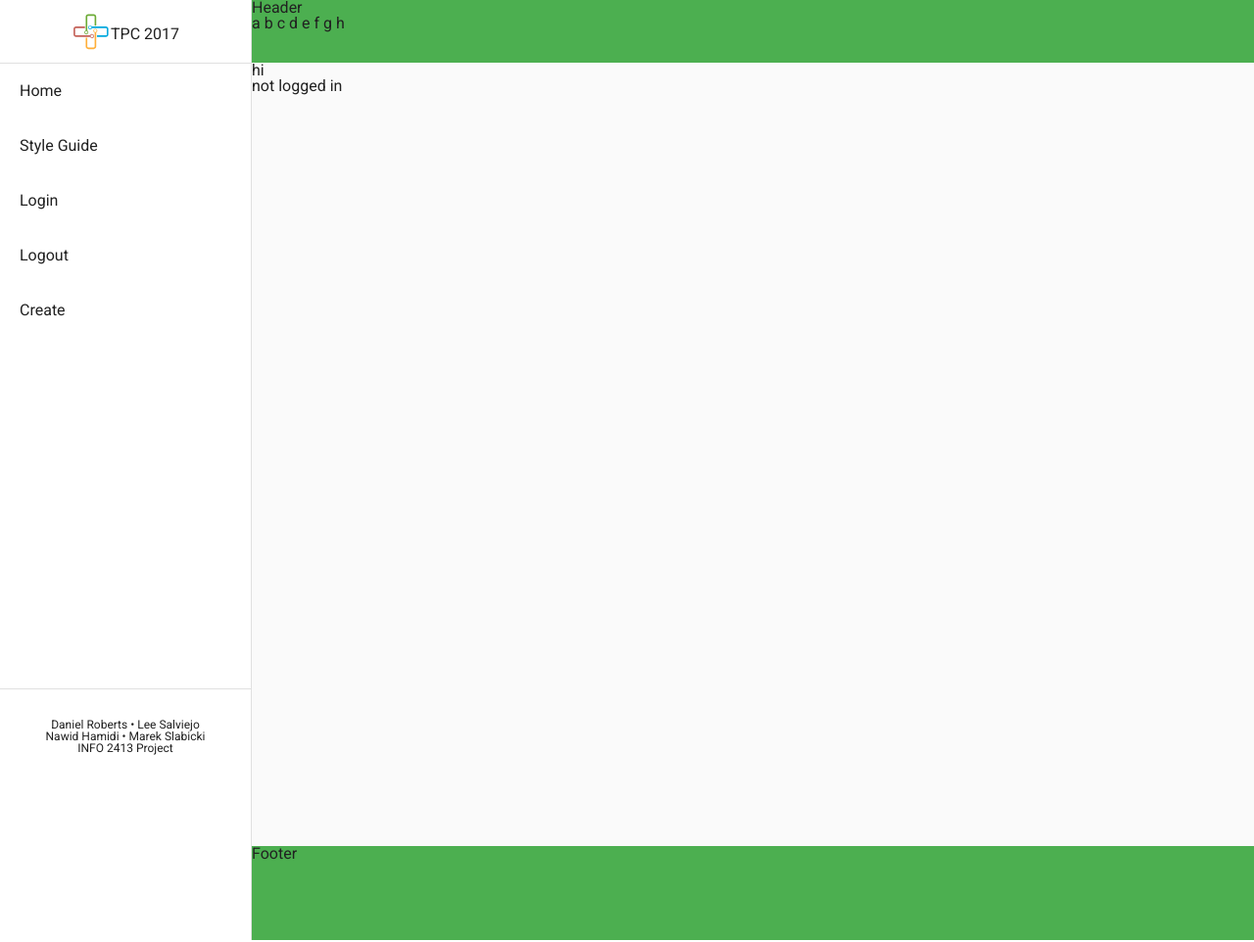
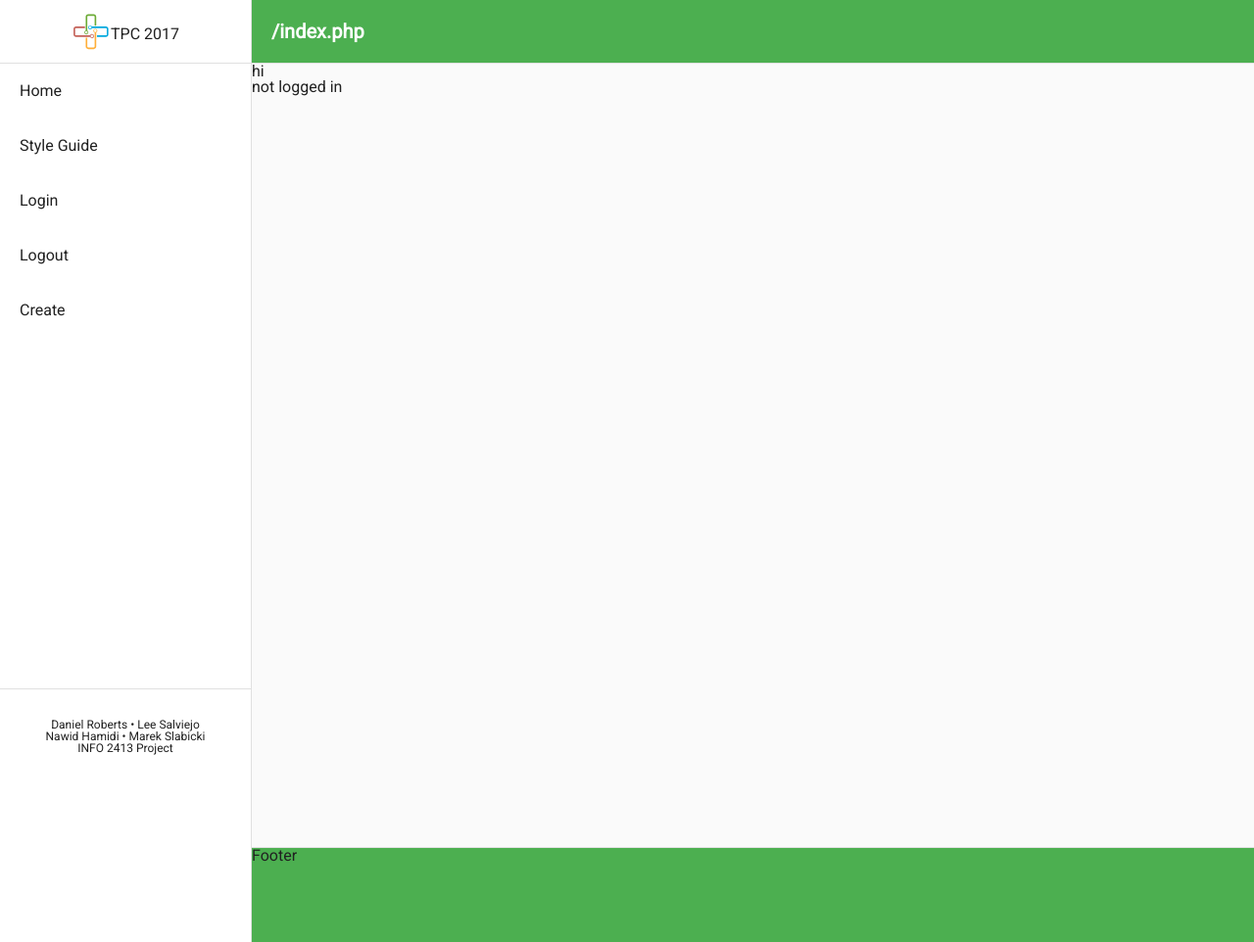
Before and after one commit to thaniri/tpc2017, a PHP site: page /index.php in a window 1280 px wide. Shown: the whole page at 98% size. Run offline with PHP 8.4, Linux system fonts and the light colour scheme.

Commit message:
changed header look and dynamic header text

```diff
--- a/css/styles.css
+++ b/css/styles.css
@@ -61,6 +61,20 @@ h1, h2, h3, h4, h5, h6, p, span, div{
 
 .colourSwatch{
     margin:10px;
+}
+
+.largeContent{
+	min-height:50vh;
+	width:75%;
+	margin-left:auto;
+	margin-right:auto;
+}
+
+.smallContent{
+	min-height:10vh;
+	width:25%;
+	margin-left:auto;
+	margin-right:auto;
 }
 
 /*COLOURS START HERE*/
@@ -176,9 +190,20 @@ header{
 	background-color:#4CAF50;
 	box-shadow: 0 2px 5px rgba(0,0,0,.26);
 	border-left: 1px solid #e0e0e0;
+	border-bottom: 1px solid #e0e0e0;
+}
+
+header h1{
+	color:#fff;
+	position: relative;
+	top: 50%;
+	transform: translateY(-50%);
+	padding-left:20px;
+	font-size:125%;
 }
 
 footer{
 	background-color:#4CAF50;
 	border-left: 1px solid #e0e0e0;
+	border-top: 1px solid #e0e0e0;
 }
--- a/incs/header.php
+++ b/incs/header.php
@@ -1,13 +1,26 @@
 <?php
 
-echo'<header>
+$title = $_SERVER['PHP_SELF'];
 
-	Header
+function page_title($url) {
+	$fp = file_get_contents($url);
+	if (!$fp)
+		return null;
 
-	<div>
-		a b c d e f g h
-	</div>
+	$res = preg_match("/<title>(.*)<\/title>/siU", $fp, $title_matches);
+	if (!$res)
+		return null;
 
-</header>';
+	// Clean up title: remove EOL's and excessive whitespace.
+	$title = preg_replace('/\s+/', ' ', $title_matches[1]);
+	$title = trim($title);
+	return $title;
+}
+
+//$title = page_title($_SERVER['PHP_SELF']);
+
+echo'<header><h1>'
+. $title .
+'</h1></header>';
 
 ?>
```
